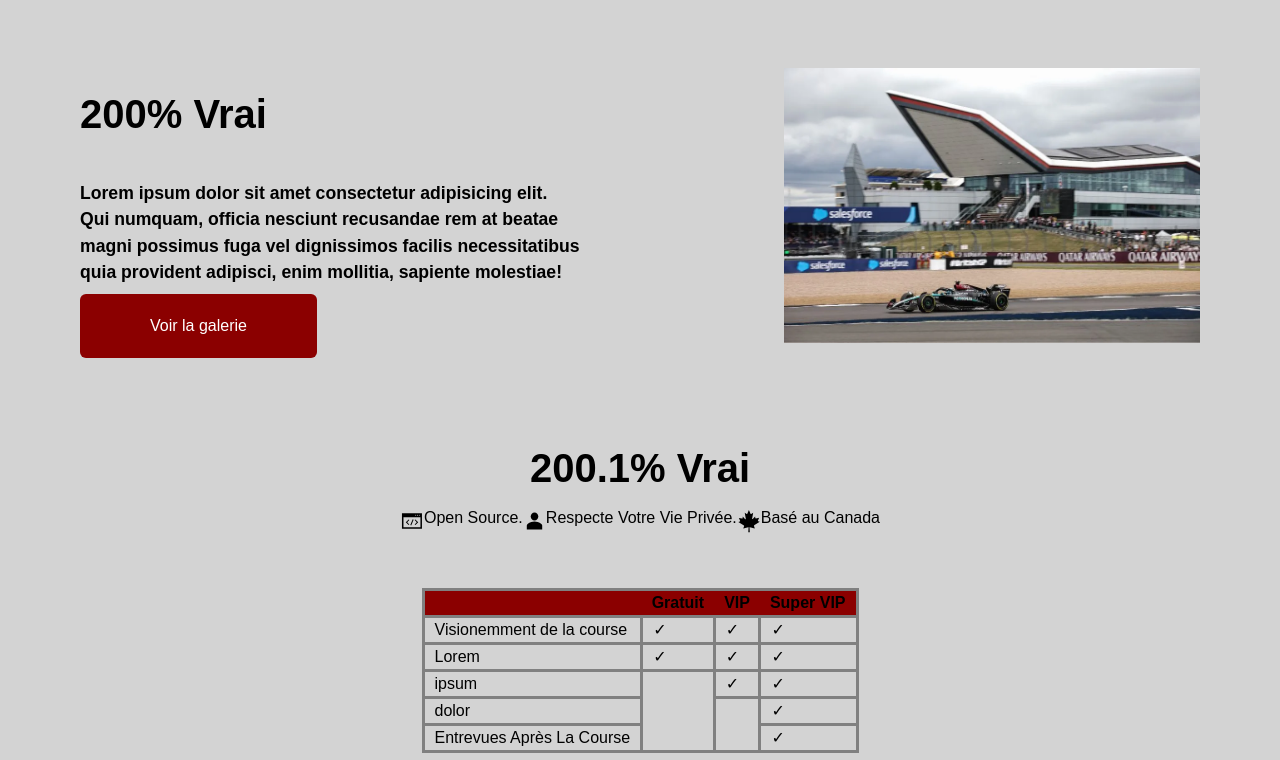
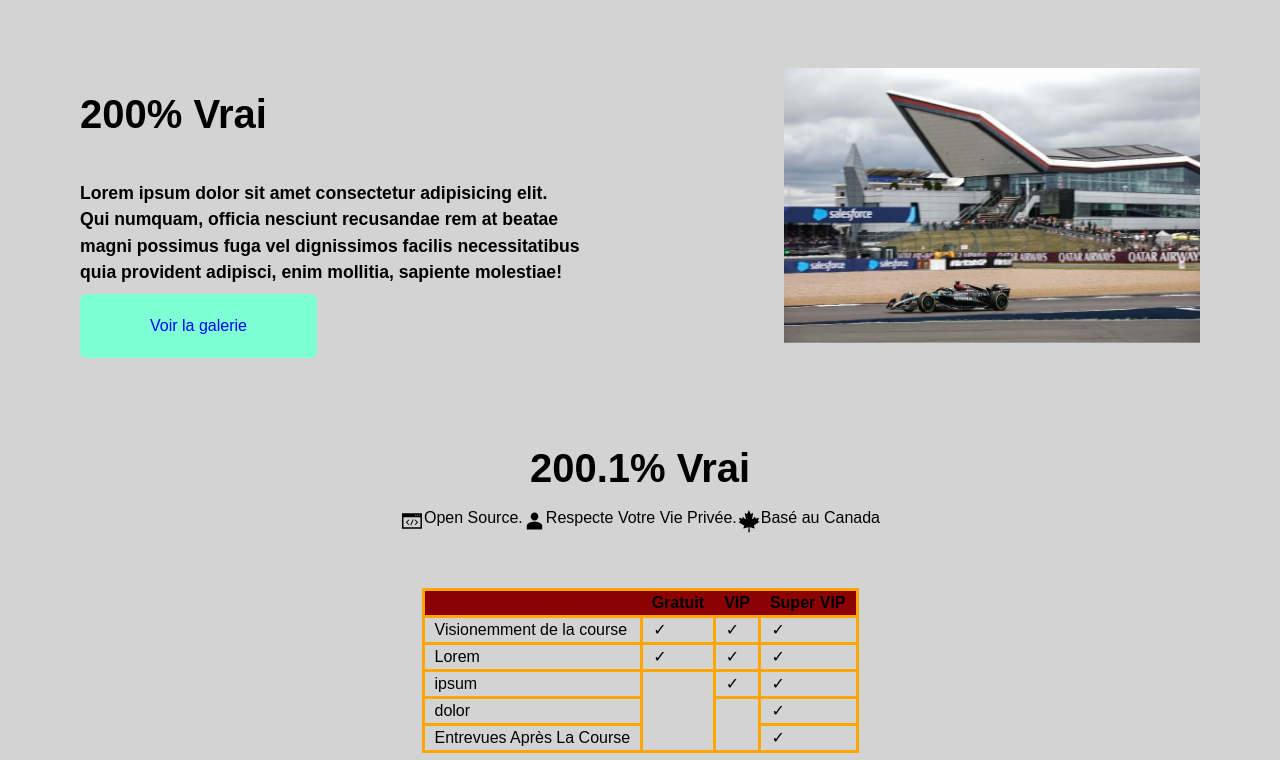
Before and after one commit to AugerCG/tp2-2541526, a plain HTML site: page TP1/index.html in a window 1280 px wide. Shown: the part 192-952 px from the top of the page. Drawn offline with Linux system fonts and the light colour scheme.

Commit message:
css update 2nd c et p

```diff
--- a/TP1/css/app.css
+++ b/TP1/css/app.css
@@ -64,7 +64,7 @@ h6 {
 }
 tr,
 td {
-    border: solid 3px gray;
+    border: solid 3px orange;
     padding-left: 10px;
     padding-right: 10px;
     justify-content: center;
@@ -105,8 +105,8 @@ form {
 .galerie {
     display: inline-block;
     padding: 20px 70px;
-    background-color: darkred;
-    color: white;
+    background-color: aquamarine;
+    color: blue;
     border-radius: 6px;
 }
 .galerie:hover {
```
